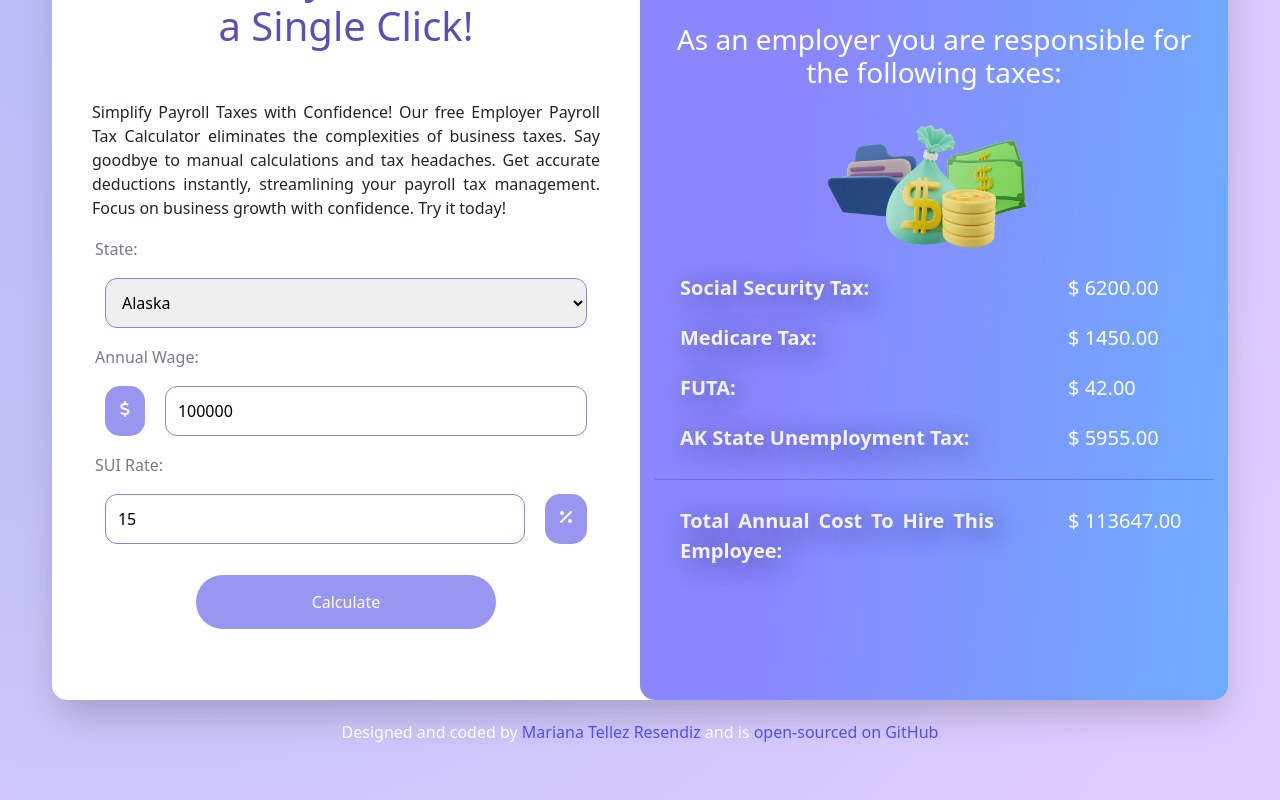
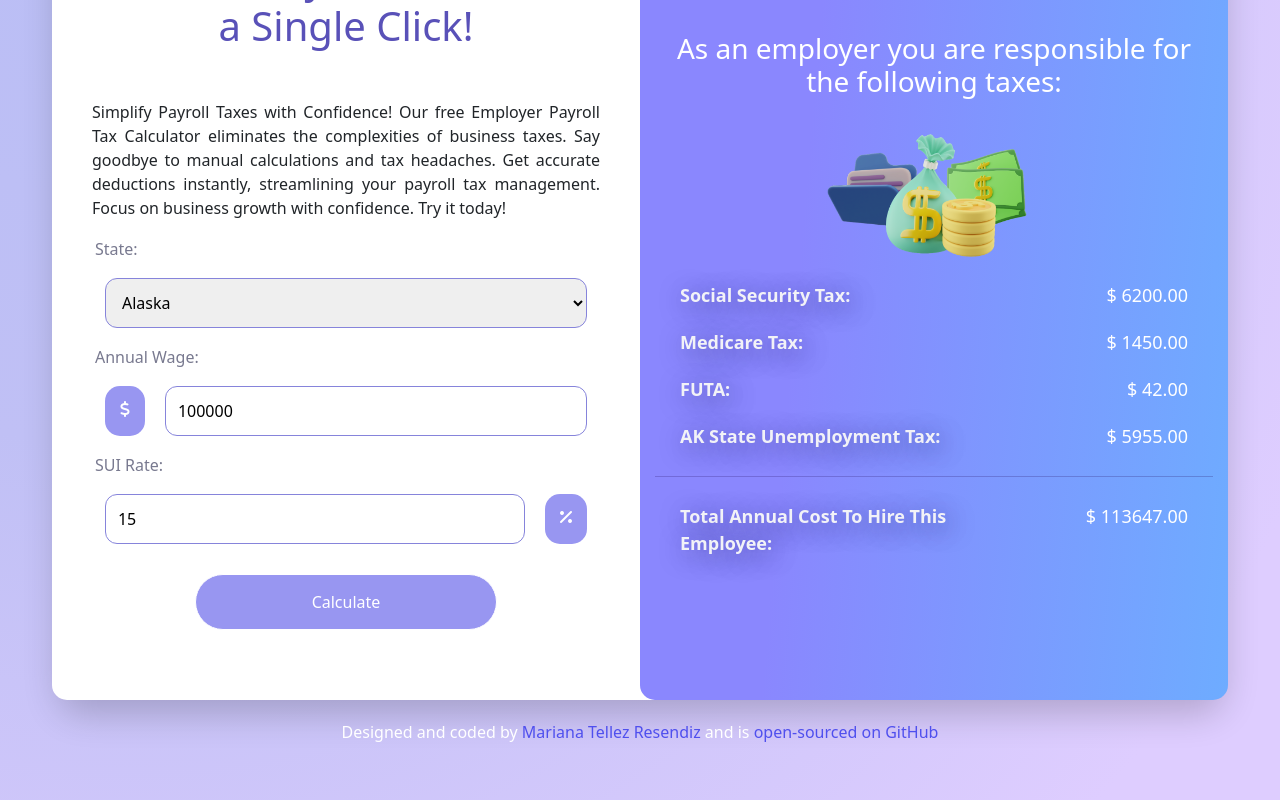
Before and after one commit to MarianaTellezR/employer-payroll-tax-calculator-mariana-tellez, a React (Create React App) app: page / in a window 1280 px wide. Both pictures are taken after a click on the input "Calculate". Shown: the part 224-1024 px from the top of the page. Built offline with nearby package versions, Linux system fonts and the light colour scheme.

Commit message:
Changed results distribution

```diff
--- a/src/Results.css
+++ b/src/Results.css
@@ -3,13 +3,15 @@
 }
 
 .Results p {
-  font-size: 20px;
+  font-size: 18px;
+  text-align: end;
 }
 
 .Results .tag-name {
   color: rgb(242, 242, 247);
   font-weight: 600;
   text-shadow: 4px 5px 24px rgba(31, 31, 78, 0.589);
+  text-align: left;
 }
 
 .Results hr {
--- a/src/Results.js
+++ b/src/Results.js
@@ -31,7 +31,7 @@ export default function Results(props) {
     if (wage > 118500) {
       wage_ss_tax = 118500;
       ss_tax = wage_ss_tax * 0.062;
-      return ss_tax;
+      return ss_tax
     } else {
       wage_ss_tax = wage;
       ss_tax = wage_ss_tax * 0.062;
```
